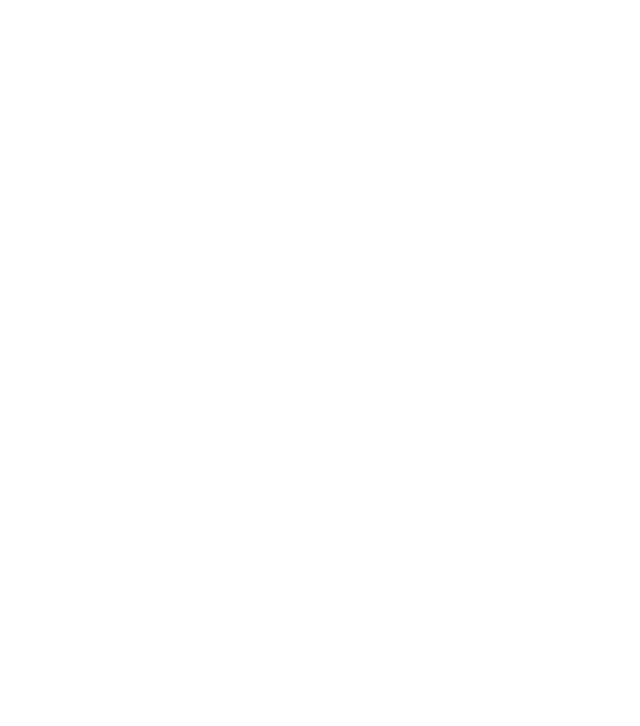
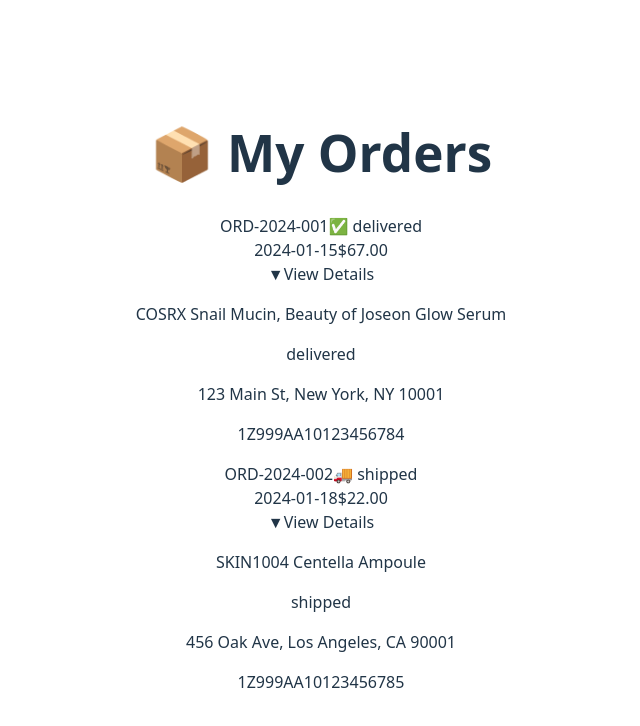
Before and after one commit to RyuHyoRi/react-test, a React (Vite) app: page /orders in a window 1280 px wide. Before the commit this address had no page. Shown: the top 726 px of the page, without its empty margins (319-959 px from the left). Built offline with nearby package versions, Linux system fonts and the light colour scheme.

Commit message:
3장 1과제

```diff
--- a/src/App.jsx
+++ b/src/App.jsx
@@ -2,6 +2,7 @@
 import Home from "./pages/Home.jsx";
 import Skincare from "./pages/Skincare.jsx";
 import Cart from "./pages/Cart.jsx";
+import OrderDashboard from "./pages/OrderDashboard.jsx";
 
 export default function App() {
   return (
@@ -9,6 +10,7 @@
       <Route path="/" element={<Home />} />
       <Route path="/skincare" element={<Skincare />} />
       <Route path="/cart" element={<Cart />} />
+      <Route path="/orders" element={<OrderDashboard />} />
     </Routes>
   );
 }
--- a/src/components/KBeautyCart.jsx
+++ b/src/components/KBeautyCart.jsx
@@ -13,6 +13,7 @@
       name: "Snail Mucin Essence",
       price: 25.00,
       stock: 50,
+      maxStock: 20,
       options: [
         { type: "size", values: ["50ml", "100ml", "200ml"] },
         { type: "shade", values: ["Original", "Light"] }
@@ -25,6 +26,7 @@
       name: "Glow Serum",
       price: 17.00,
       stock: 30,
+      maxStock: 10,
       options: [
         { type: "size", values: ["100ml", "200ml"] },
         { type: "shade", values: ["glow", "matte"] }
@@ -35,7 +37,9 @@
       sku: "SK4-CEN-75",
       brand: "SKIN1004",
       name: "Centella Cream",
-      price: 24.00, stock: 15,
+      price: 24.00,
+      stock: 15,
+      maxStock: 5,
       options: [
         { type: "size", values: ["75ml", "150ml"] },
         { type: "shade", values: ["soft", "medium", "bold"] }
@@ -176,7 +180,7 @@
             <AdvancedQuantitySelector
               productName={product.name}
               unitPrice={product.price}
-              maxStock={product.stock}
+              maxStock={product.maxStock}
               options={product.options}
               onAddToCart={({ quantity, selectedOptions }) =>
                 addToCart(product, quantity, selectedOptions)
--- /dev/null
+++ b/src/components/OrderDashboardCard.jsx
@@ -0,0 +1,48 @@
+function OrderDashboardCard({ order }) {
+    let icon = "";
+    const getIcon = (status) => {
+        switch (status) {
+            case "delivered":
+                return "✅";
+            case "shipped":
+                return "🚚";
+            case "pending":
+                return "⏳";
+            case "cancelled":
+                return "❌";
+            default:
+                return "";
+        }
+    }
+
+    const getTotalPrice = (items) => {
+        return items.reduce((total, item) => total + item.price * item.quantity, 0).toFixed(2);
+    }
+
+    return (
+        <div className="order-dashboard-card">
+            <div className="order-dashboard-card-header">
+                <span>{order.id}</span>
+                <span>{getIcon(order.status)} {order.status}</span>
+            </div>
+            <div className="card-info">
+                <span>{order.date}</span>
+                <span>${getTotalPrice(order.items)}</span>
+            </div>
+            <div className="card-details-tab">
+                <div>
+                    <span>▼</span>
+                    <span>View Details</span>
+                </div>
+            </div>
+            <div className="order-dashboard-card-body">
+                <p>{order.items.map(item => item.name).join(", ")}</p>
+                <p>{order.status}</p>
+                <p>{order.shippingAddress}</p>
+                <p>{order.trackingNumber}</p>
+            </div>
+        </div>
+    );
+}
+
+export default OrderDashboardCard;
--- /dev/null
+++ b/src/pages/OrderDashboard.jsx
@@ -0,0 +1,38 @@
+import OrderDashboardCard from "../components/OrderDashboardCard";
+
+function OrderDashboard() {
+    const initialOrders = [
+        {
+            id: "ORD-2024-001",
+            date: "2024-01-15",
+            items: [
+            { name: "COSRX Snail Mucin", quantity: 2, price: 25.00 },
+            { name: "Beauty of Joseon Glow Serum", quantity: 1, price: 17.00 }
+            ],
+            status: "delivered",
+            shippingAddress: "123 Main St, New York, NY 10001",
+            trackingNumber: "1Z999AA10123456784"
+        },
+        {
+            id: "ORD-2024-002",
+            date: "2024-01-18",
+            items: [
+            { name: "SKIN1004 Centella Ampoule", quantity: 1, price: 22.00 }
+            ],
+            status: "shipped",
+            shippingAddress: "456 Oak Ave, Los Angeles, CA 90001",
+            trackingNumber: "1Z999AA10123456785"
+        },
+    ];
+
+    return (
+        <>
+            <h1>📦 My Orders</h1>
+            {initialOrders.map(order => (
+                <OrderDashboardCard key={order.id} order={order} />
+            ))}
+        </>
+    );
+}
+
+export default OrderDashboard;
```
Also changed, not shown: src/pages/OrderDashboard.css (added).
